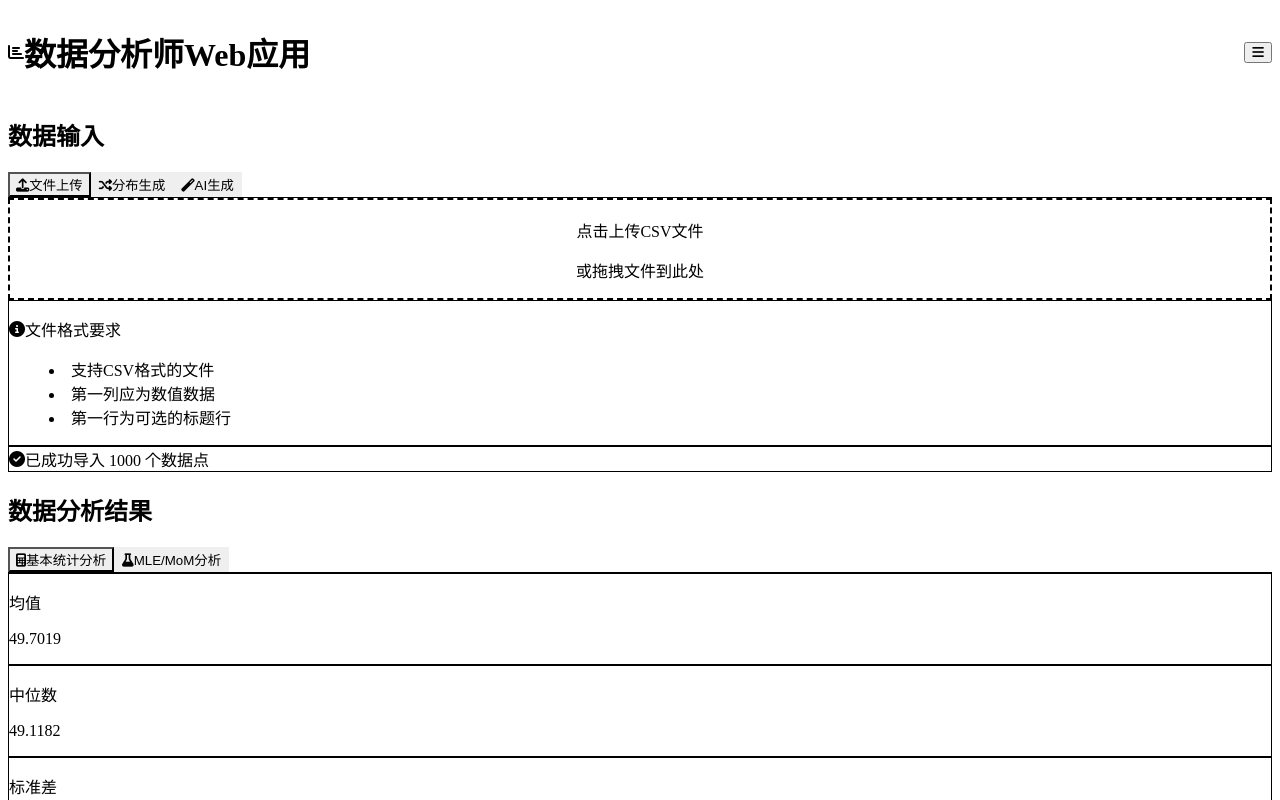
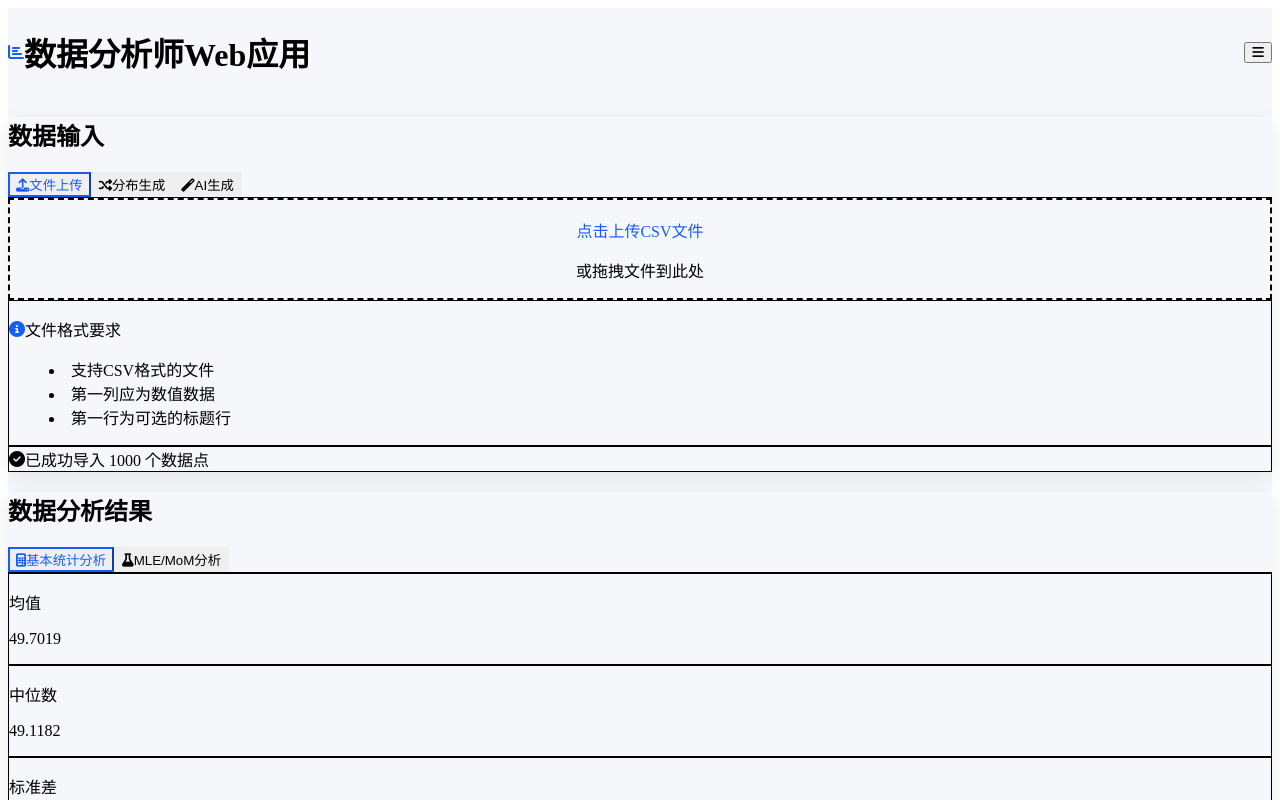
Before and after one commit to A1motoro/Analyzer_for_AIE1901, a React (Vite) app in the folder analyzer-app/: page / in a window 1280 px wide. Shown: the top 800 px of the page. Built offline with nearby package versions, Linux system fonts and the light colour scheme.

Commit message:
修复Tailwind CSS配置：改用v4的CSS-first配置方式

```diff
--- a/analyzer-app/src/index.css
+++ b/analyzer-app/src/index.css
@@ -3,6 +3,20 @@
 @tailwind base;
 @tailwind components;
 @tailwind utilities;
+
+/* Tailwind CSS v4 自定义配置 */
+@theme {
+  --color-primary: #165DFF;
+  --color-secondary: #36CFC9;
+  --color-accent: #722ED1;
+  --color-neutral: #F5F7FA;
+  --color-neutral-dark: #1D2129;
+
+  --font-family-sans: Inter, system-ui, sans-serif;
+
+  --shadow-card: 0 4px 20px rgba(0, 0, 0, 0.08);
+  --shadow-card-hover: 0 8px 30px rgba(0, 0, 0, 0.12);
+}
 
 /* 自定义工具类 */
 @layer utilities {
--- a/analyzer-app/tailwind.config.js
+++ /dev/null
@@ -1,26 +0,0 @@
-/** @type {import('tailwindcss').Config} */
-export default {
-  content: [
-    "./index.html",
-    "./src/**/*.{js,ts,jsx,tsx}",
-  ],
-  theme: {
-    extend: {
-      colors: {
-        primary: '#165DFF',
-        secondary: '#36CFC9',
-        accent: '#722ED1',
-        neutral: '#F5F7FA',
-        'neutral-dark': '#1D2129',
-      },
-      fontFamily: {
-        sans: ['Inter', 'system-ui', 'sans-serif'],
-      },
-      boxShadow: {
-        'card': '0 4px 20px rgba(0, 0, 0, 0.08)',
-        'card-hover': '0 8px 30px rgba(0, 0, 0, 0.12)',
-      }
-    },
-  },
-  plugins: [],
-}
```
